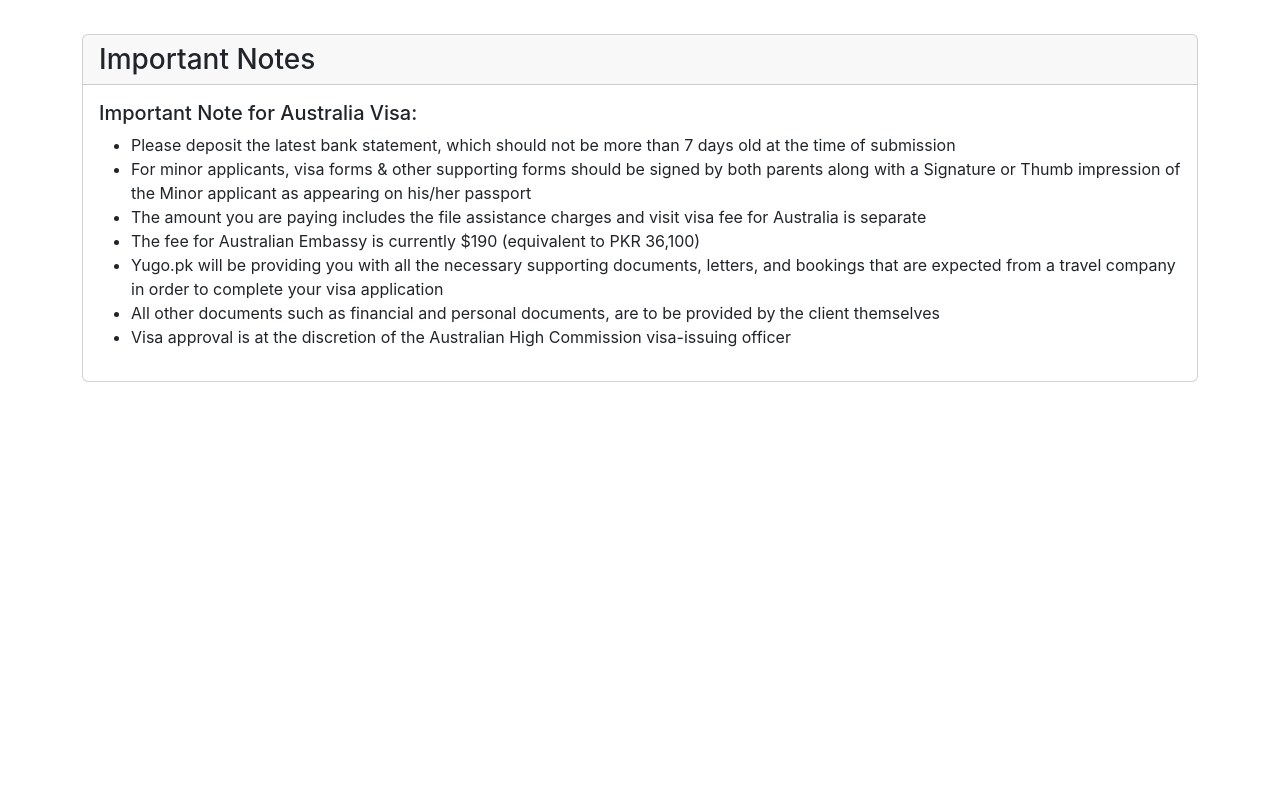
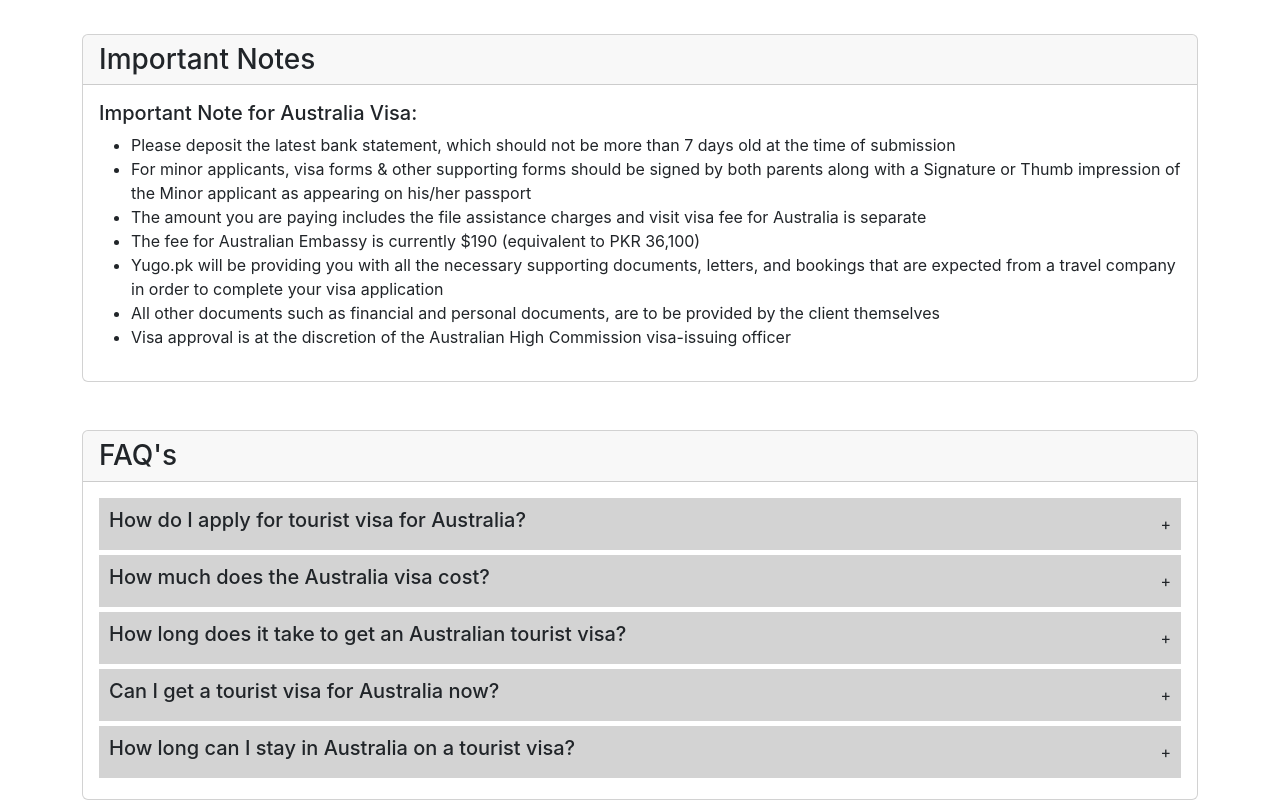
Before and after one commit to UmerYasir718/Travel_and_Tourism, a React (Create React App) app: page /country in a window 1280 px wide. Shown: the part 2423-3223 px from the top of the page. Before the commit the page ends 2853 px from the top, so only its background shows below. Built offline with nearby package versions, Linux system fonts and the light colour scheme.

Commit message:
Abdullah

```diff
--- a/src/App.css
+++ b/src/App.css
@@ -469,4 +469,30 @@ nav .active {
   margin: auto;
   color: black;
 }
-/* ------------------------------------------------------------Country------------------------------------------------------------------------------ */
+/* ------------------------------------------------------------FAQ's------------------------------------------------------------------------------ */
+
+.item {
+  margin-bottom: 5px;
+}
+
+.question {
+  padding: 10px;
+  cursor: pointer;
+  background-color: lightgray;
+  display: flex;
+  justify-content: space-between;
+  align-items: center;
+  margin-bottom: 5px;
+}
+
+.answer{
+  padding: 10px;
+  display: none;
+}
+.answerShow{
+  padding: 10px;
+}
+
+.item.active .question {
+  display: block;
+}
--- a/src/MyComponents/Country/FAQ.js
+++ b/src/MyComponents/Country/FAQ.js
@@ -1,9 +1,60 @@
 import React from "react";
+import { useState } from "react";
+export default function FAQ() {
+  const [selected, setselected] = useState(null);
+  const handleClick = (index) => {
+    if (selected === index) {
+      setselected(null);
+    }
+    setselected(index);
+  };
 
-export default function () {
   return (
     <>
-      <div className="container"></div>
+      <div className="container">
+        <div className="card">
+          <h3 className="card-header">FAQ's</h3>
+          <div className="card-body">
+            {data.map((item, index) => (
+              <div className="item">
+                <div className="question" onClick={() => handleClick(index)}>
+                  <h5>{item.question}</h5>
+                  <span>{selected === index ? "-" : "+"}</span>
+                </div>
+                <div className={selected === index ? "answerShow" : "answer"}>
+                  {item.answer}
+                </div>
+              </div>
+            ))}
+          </div>
+        </div>
+      </div>
     </>
   );
 }
+const data = [
+  {
+    question: "How do I apply for tourist visa for Australia?",
+    answer:
+      "You can simply reach PLATFORM INTL customer care either by submitting the application online or by call us at +923 111 1233 59 or WhatsApp us at +923 111 1198 46.",
+  },
+  {
+    question: "How much does the Australia visa cost?",
+    answer: "The Australian Visa costs 190 AUD from Pakistan, per client.",
+  },
+  {
+    question: "How long does it take to get an Australian tourist visa?",
+    answer:
+      "You can stay up to 30 days in Australia with a tourist visa, from Pakistan.",
+  },
+  {
+    question: "Can I get a tourist visa for Australia now?",
+    answer:
+      "The tourist visa is no longer available. It has been replaced by the more convenient ETA and eVisitor visas.",
+  },
+  {
+    question: "How long can I stay in Australia on a tourist visa?",
+    answer:
+      "You can stay up to 30 days in Australia with a tourist visa, from Pakistan.",
+  },
+];
```
